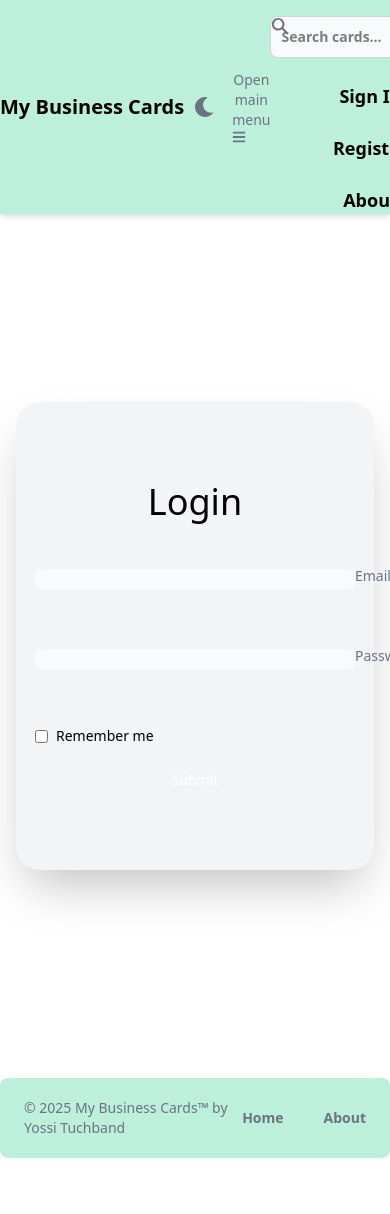
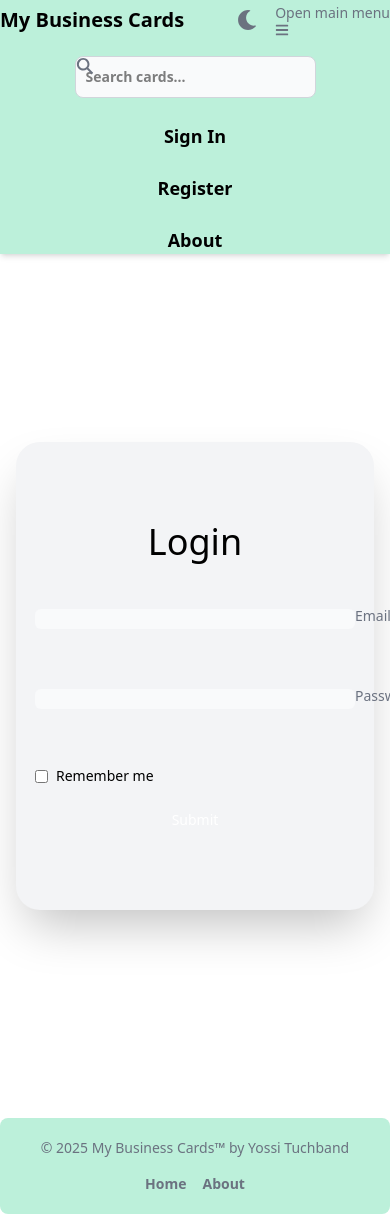
Before and after one commit to YossiTuch/bcards, a React (Vite) app: page /login in a window 390 px wide. Shown: the top 1214 px of the page. Before the commit the page ends 1158 px from the top, so only its background shows below. Built offline with nearby package versions, Linux system fonts and the light colour scheme.

Commit message:
fixed header and footer class

```diff
--- a/src/layout/Header.tsx
+++ b/src/layout/Header.tsx
@@ -21,14 +21,16 @@ const Header = () => {
     to,
     children,
     onClick,
+    className,
   }: {
     to: string;
     children: React.ReactNode;
+    className?: string;
     onClick?: () => void;
   }) => (
     <Link
       to={to}
-      className="text-lg hover:text-green-700 dark:hover:text-green-400"
+      className={`text-lg hover:text-green-700 dark:hover:text-green-400 ${className}`}
       onClick={onClick}
     >
       {children}
@@ -38,13 +40,11 @@ const Header = () => {
   return (
     <div>
       <Navbar fluid className="bg-green-200 shadow-md dark:bg-slate-700">
-        <NavbarBrand className="flex items-center gap-2">
-          <HeaderNavLink to="/home">
-            <span className="text-xl font-bold whitespace-nowrap hover:text-green-700 dark:hover:text-green-400">
-              My Business Cards
-            </span>
-          </HeaderNavLink>
-        </NavbarBrand>
+        <HeaderNavLink to="/home" className="flex items-center gap-2">
+          <span className="text-xl font-bold whitespace-nowrap hover:text-green-700 dark:hover:text-green-400">
+            My Business Cards
+          </span>
+        </HeaderNavLink>
 
         <NavbarCollapse className="font-semibold max-md:order-2">
           <div className="flex items-center gap-6 max-md:flex-col">
--- a/src/layout/MyFooter.tsx
+++ b/src/layout/MyFooter.tsx
@@ -20,12 +20,12 @@ const MyFooter = () => {
   return (
     <Footer container className="mt-5 bg-green-200 py-5 dark:bg-slate-800">
       <div className="w-full">
-        <div className="flex items-center justify-between">
-          <span className="text-sm text-gray-500 dark:text-gray-400">
+        <div className="flex flex-col items-center gap-4 sm:flex-row sm:items-center sm:justify-between">
+          <span className="text-center text-sm text-gray-500 dark:text-gray-400">
             © {new Date().getFullYear()} My Business Cards™ by Yossi Tuchband
           </span>
 
-          <FooterLinkGroup className="flex gap-10 font-semibold">
+          <FooterLinkGroup className="flex flex-wrap justify-center gap-4 font-semibold sm:gap-10">
             <FooterNavLink to="/home">Home</FooterNavLink>
             {isAuthenticated && user && (
               <>
```
